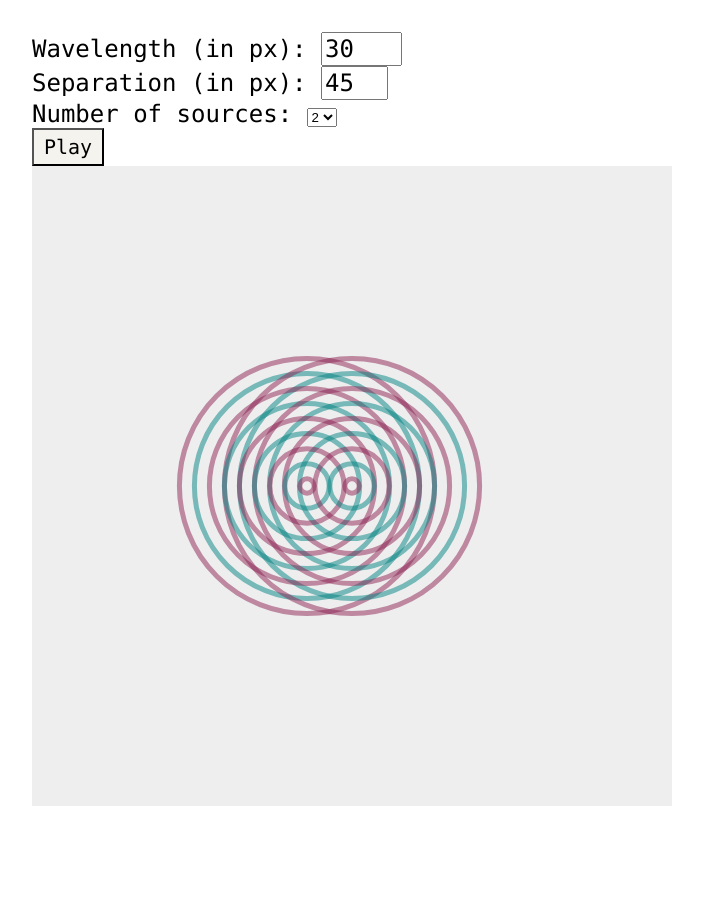
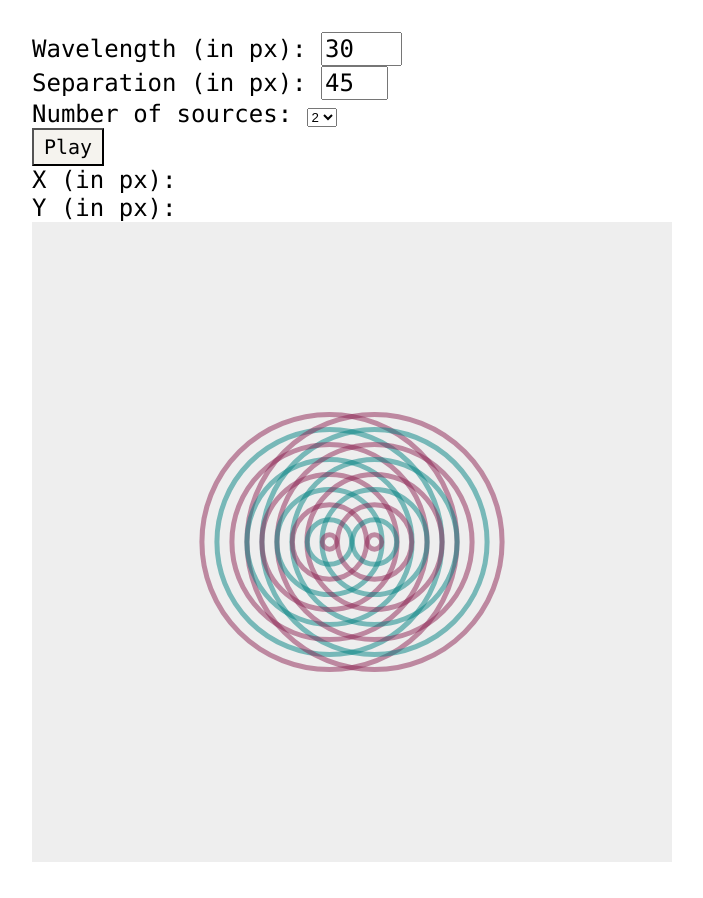
Before and after one commit to oliverpierson/oliverpierson.github.io, a plain HTML site: page index.html in a window 1280 px wide. Both pictures are taken after a click on the button "Pause". Shown: the whole page, without its empty margins (8-711 px from the left). Before the commit the page ends 842 px from the top, so only its background shows below. Drawn offline with Linux system fonts and the light colour scheme.

Commit message:
a little cleanup and added x,y display.

```diff
--- a/index.html
+++ b/index.html
@@ -19,6 +19,8 @@
             </select>
         </div>
         <button id="pause" class="btn" onclick="playOrPause()">Pause</button>
+        <div class="entrybox">X (in px): <output class="databox" id="mouseX"></output></div>
+        <div class="entrybox">Y (in px): <output class="databox" id="mouseY"></output></div>
         <canvas id="stage" width="640" height="640">
         </canvas>
     </div>
--- a/main.js
+++ b/main.js
@@ -45,6 +45,40 @@ function playOrPause() {
     }
 }
 
+function handleMouseMove(event) {
+    var dot, eventDoc, doc, body, pageX, pageY;
+
+    event = event || window.event; // IE-ism
+
+    // If pageX/Y aren't available and clientX/Y are,
+    // calculate pageX/Y - logic taken from jQuery.
+    // (This is to support old IE)
+    if (event.pageX == null && event.clientX != null) {
+        eventDoc = (event.target && event.target.ownerDocument) || document;
+        doc = eventDoc.documentElement;
+        body = eventDoc.body;
+
+        event.pageX = event.clientX +
+          (doc && doc.scrollLeft || body && body.scrollLeft || 0) -
+          (doc && doc.clientLeft || body && body.clientLeft || 0);
+        event.pageY = event.clientY +
+          (doc && doc.scrollTop  || body && body.scrollTop  || 0) -
+          (doc && doc.clientTop  || body && body.clientTop  || 0 );
+    }
+    var div = document.getElementById('stage');
+    var mouseX = event.pageX - div.offsetLeft;
+        mouseY = event.pageY - div.offsetTop;
+    if ( mouseX >= 0 && mouseX <= div.width &&
+         mouseY >= 0 && mouseY <= div.height ) {
+        document.getElementById('mouseX').innerHTML = mouseX - div.width/2;
+        document.getElementById('mouseY').innerHTML = div.height/2 - mouseY;
+     } else {
+        document.getElementById('mouseX').innerHTML = "";
+        document.getElementById('mouseY').innerHTML = "";
+     }
+
+}
+
 function startAnimation() {
     var canvas = document.getElementById('stage');
     var ctx = canvas.getContext('2d');
@@ -61,8 +95,14 @@ function startAnimation() {
         sources = [];
         numOfSources = Number(document.getElementById('numOfSources').value);
         separation = Number(document.getElementById('separation').value);
-        for ( var i = 0; i < numOfSources; i++ ) {
-            sources.push(centerX - (Math.floor(numOfSources/2) - i)*separation)
+        if ( numOfSources % 2 == 0 ) {
+            for ( var i = 0; i < numOfSources; i++ ) {
+                sources.push(centerX - separation/2 + i*separation);
+            }
+        } else {
+            for ( var i = 0; i < numOfSources; i++ ) {
+                sources.push(centerX - (Math.floor(numOfSources/2) - i)*separation)
+            }
         }
     };
     updateSources();
@@ -118,4 +158,7 @@ function startAnimation() {
     requestId = requestAnimationFrame(animate);
 }
 
-(function() { startAnimation(); })();
+(function() {
+    document.onmousemove= handleMouseMove;
+    startAnimation();
+})();
```
